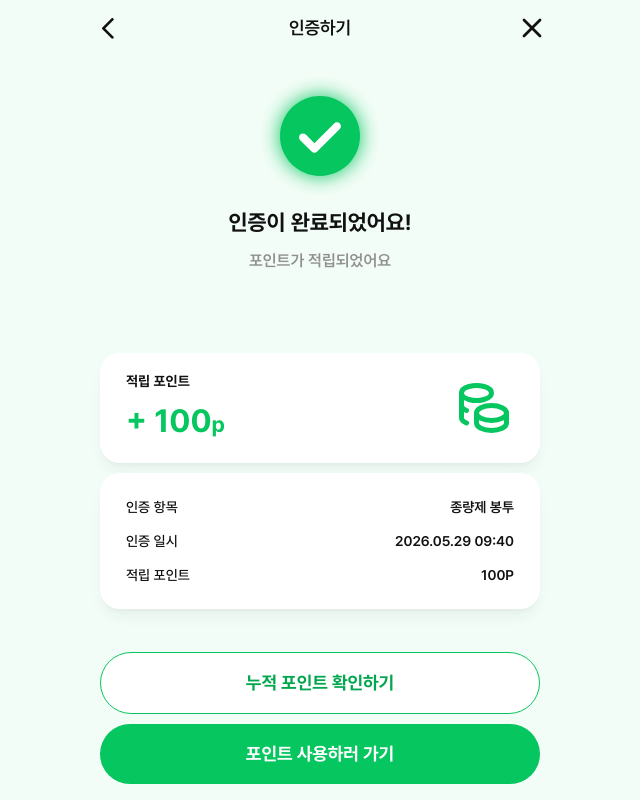
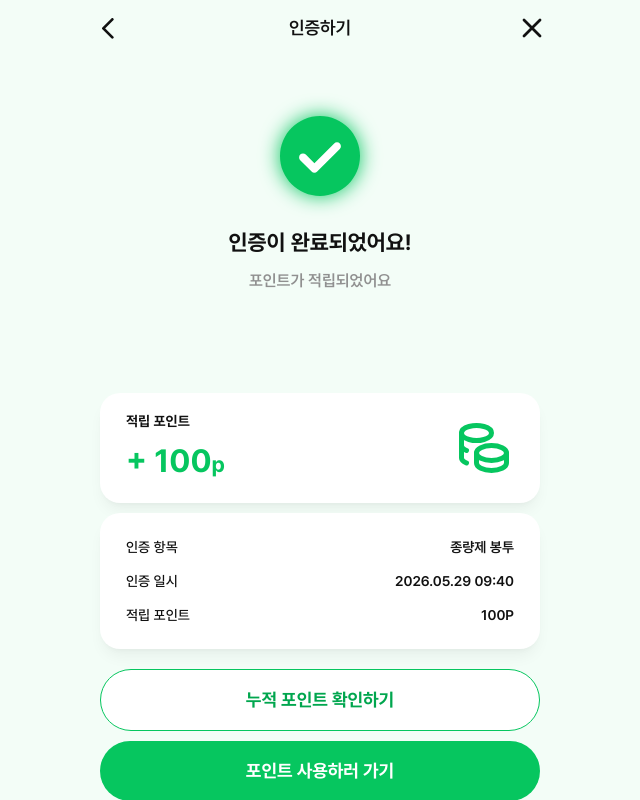
Before and after one commit to REDO-Team/Front, a React (Vite) app: page /certification/success in a window 1280 px wide. Shown: the whole page, without its empty margins (320-960 px from the left). Built offline with nearby package versions, Linux system fonts and the light colour scheme.

Commit message:
[Design] 인증 성공 페이지 상단 영역 간격 조정

```diff
--- a/src/pages/certification-page/success-page.tsx
+++ b/src/pages/certification-page/success-page.tsx
@@ -20,7 +20,7 @@ export default function SuccessPage() {
       </div>
 
       <div className='flex flex-col h-full px-5'>
-        <div className='flex flex-col gap-7.5 justify-center items-center text-center'>
+        <div className='flex flex-col gap-7.5 justify-center items-center text-center flex-1'>
           <img src={FullCheck} alt='성공' className='w-20 h-20 drop-shadow-[0_0_10px_#06C65F]' />
           <div className='flex flex-col gap-2.5'>
             <p className='font-pretendard font-bold text-[22px] text-text'>인증이 완료되었어요!</p>
@@ -39,7 +39,7 @@ export default function SuccessPage() {
           <Coins className='text-main-green1 w-15 h-15' />
         </div>
 
-        <div className='flex flex-col gap-3.5 bg-white rounded-[20px] px-6.5 py-6 shadow-lg shadow-black/5 mt-2.5'>
+        <div className='flex flex-col gap-3.5 bg-white rounded-[20px] px-6.5 py-6 shadow-lg shadow-black/5 mt-2.5 mb-5'>
           <div className='flex justify-between items-center'>
             <span className='font-pretendard font-medium text-sm text-text'>인증 항목</span>
             <span className='font-pretendard font-semibold text-sm text-text'>{mock.type}</span>
```
